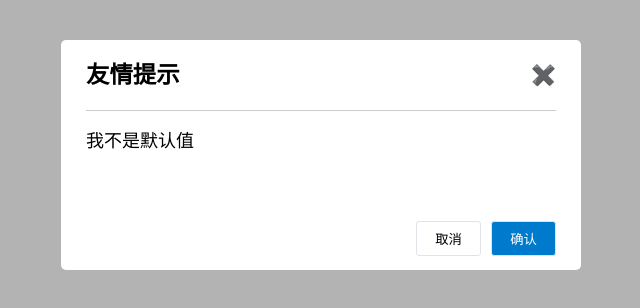
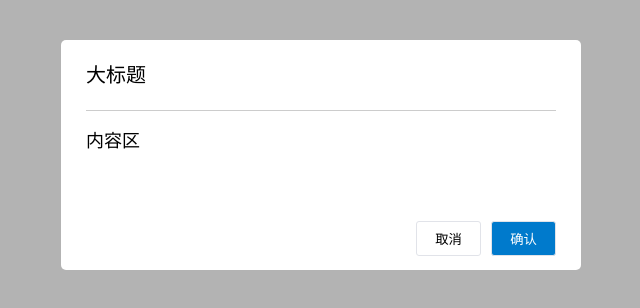
Before and after one commit to LazySundaier/vue2_day_5, a Vue app: page / in a window 1280 px wide. Shown: the top 308 px of the page, without its empty margins (319-959 px from the left). Built offline with nearby package versions, Linux system fonts and the light colour scheme.

Commit message:
插槽(具名插槽)

```diff
--- a/src/App.vue
+++ b/src/App.vue
@@ -1,7 +1,13 @@
 <template>
   <div>
     <MyDialog>
-      我不是默认值
+      <!-- v-slot可以简写为# -->
+      <template #head>大标题</template>
+      <template #content>内容区</template>
+      <template #footer>
+        <button>取消</button>
+        <button>确认</button>
+      </template>
     </MyDialog>
   </div>
 </template>
--- a/src/components/MyDialog.vue
+++ b/src/components/MyDialog.vue
@@ -1,29 +1,23 @@
 <template>
   <div class="dialog">
     <div class="dialog-header">
-      <h3>友情提示</h3>
-      <span class="close">✖️</span>
+      <slot name="head"></slot>
     </div>
 
     <div class="dialog-content">
-      <slot>
-        双休日(默认值)
-      </slot>
+      <slot name="content"></slot>
     </div>
     <div class="dialog-footer">
-      <button>取消</button>
-      <button>确认</button>
+      <slot name="footer"></slot>
     </div>
   </div>
 </template>
 
 <script>
 export default {
-  data () {
-    return {
-
-    }
-  }
+  data() {
+    return {}
+  },
 }
 </script>
 
```
